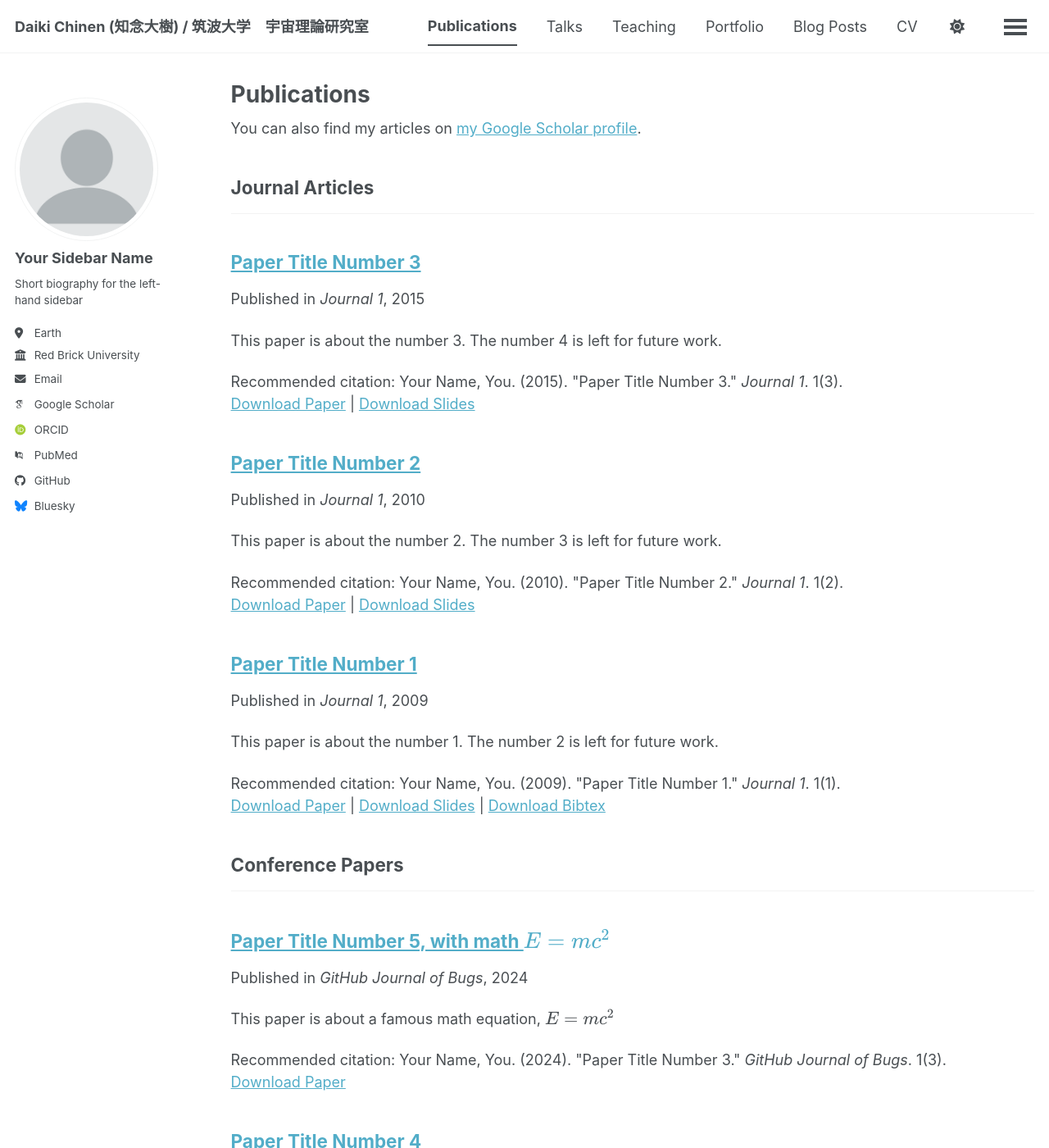
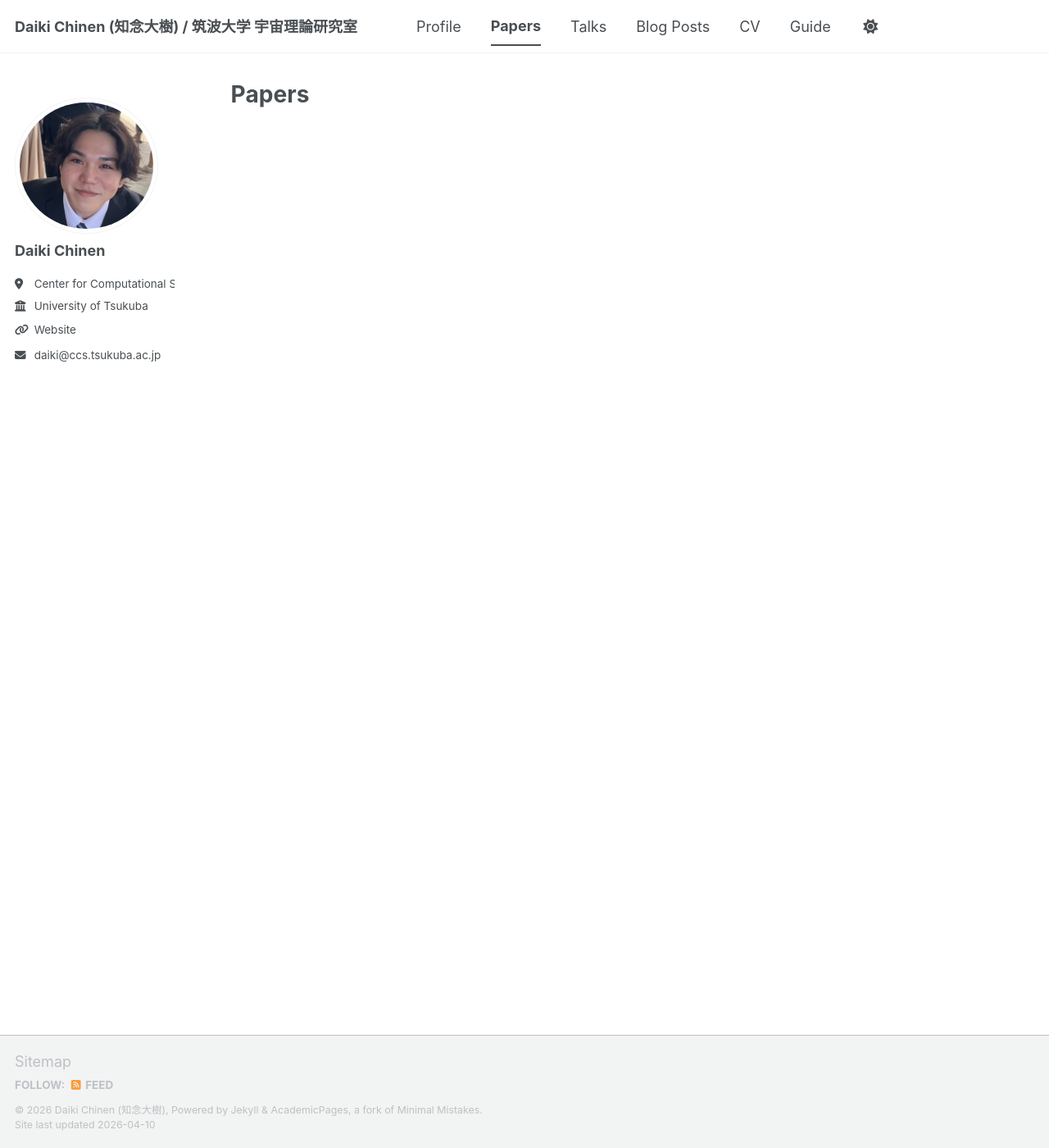
Before and after one commit to dai525/dai525.github.io, a Jekyll site: the page built from _pages/papers.html, in a window 1280 px wide and 1400 px high. Shown: the whole window at 82% size. Built offline with Jekyll 4.4.1, drawn with Linux system fonts in a browser that asks for light colours; some web fonts are replaced; a script bundle is joined from its source files by our own code; library files that are not in the unit come from our copies; some of the changed text lies outside the part shown.

Commit message:
Customize academic website

```diff
--- a/_config.yml
+++ b/_config.yml
@@ -9,10 +9,10 @@
 # Basic Site Settings
 locale                   : "en-US"
 site_theme               : "default" # The available themes options are "default", "air", "sunrise", "mint", "dirt" and "contrast"
-title                    : "Daiki Chinen (知念大樹) / 筑波大学　宇宙理論研究室"
+title                    : "Daiki Chinen (知念大樹) / 筑波大学 宇宙理論研究室"
 title_separator          : "-"
 name                     : &name "Daiki Chinen (知念大樹)"
-description              : &description "Your Name's academic portfolio"   # Update this with a general description of your site, this is the default if not overridden by a page
+description              : &description "Personal academic website of Daiki Chinen"   # Update this with a general description of your site, this is the default if not overridden by a page
 url                      : https://academicpages.github.io # The base hostname & protocol for your site e.g. "https://[your GitHub username].github.io",
                                                            # or if you already have some other page hosted on Github then use "https://[your GitHub username].github.io/[Your Repo Name]"
 baseurl                  : "" # the subpath of your site, e.g. "/blog"
@@ -23,25 +23,24 @@ repository               : "academicpages/academicpages.github.io"
 #               Additional customization can be done by editing /_includes/author-profile.html
 author:
   # Biographic information
-  avatar           : "profile.png"
-  name             : "Your Sidebar Name"
+  avatar           : "profile.jpeg"
+  name             : "Daiki Chinen"
   pronouns         : # example: "she/her"
-  bio              : "Short biography for the left-hand sidebar"
-  location         : "Earth"
-  employer         : "Red Brick University"
-  uri              : # URL
-  email            : "none@example.org"
+  bio              : ""
+  location         : "Center for Computational Sciences"
+  employer         : "University of Tsukuba"
+  uri              : https://www2.ccs.tsukuba.ac.jp/Astro/home/ja/
+  email            : "daiki@ccs.tsukuba.ac.jp"
 
   # Academic websites
   academia         : # URL
   arxiv            : # URL - Update with the correct link to your profile
-  googlescholar    : "https://scholar.google.com/citations?user=PS_CX0AAAAAJ"
   inspire-hep      : # URL
   impactstory      : # URL
-  orcid            : "https://orcid.org/yourorcidurl"
+  orcid            : #"https://orcid.org/yourorcidurl"
   semantic         : # URL
   ssrn             : # URL
-  pubmed           : "https://www.ncbi.nlm.nih.gov/pubmed/?term=john+snow"
+  pubmed           : #"https://www.ncbi.nlm.nih.gov/pubmed/?term=john+snow"
   researchgate     : # URL
   scopus           : # URL
   zotero           : # URL
@@ -51,13 +50,13 @@ author:
   bitbucket        : # Username - Update with your username on the site
   codepen          : # Username
   dribbble         : # Username
-  github           : "academicpages"
+  github           : #"academicpages"
   kaggle           : # Username
   stackoverflow    : # User number or user number and name (i.e., use "1" or "1/jeff-atwood")
 
   # Social media
   artstation       : # Username
-  bluesky          : "bsky.app" # Replace this with you Bluesky username
+  bluesky          : # # Replace this with you Bluesky username
   facebook         : # Username
   flickr           : # Username
   foursquare       : # Username
@@ -221,9 +220,6 @@ kramdown:
 
 # These settings control the types of collections used by the template
 collections:
-  teaching:
-    output: true
-    permalink: /:collection/:path/
   publications:
     output: true
     permalink: /:collection/:path/
@@ -255,15 +251,6 @@ defaults:
     values:
       layout: single
       author_profile: true
-  # _teaching
-  - scope:
-      path: ""
-      type: teaching
-    values:
-      layout: single
-      author_profile: true
-      share: true
-      comments: true
   # _publications
   - scope:
       path: ""
--- a/_includes/author-profile.html
+++ b/_includes/author-profile.html
@@ -34,8 +34,15 @@
         <li><a href="{{ author.uri }}"><i class="fas fa-fw fa-link icon-pad-right" aria-hidden="true"></i>{{ site.data.ui-text[site.locale].website_label | default: "Website" }}</a></li>
       {% endif %}
       {% if author.email %}
-        <li><a href="mailto:{{ author.email }}"><i class="fas fa-fw fa-envelope icon-pad-right" aria-hidden="true"></i>{{ site.data.ui-text[site.locale].email_label | default: "Email" }}</a></li>
+      <li>
+        <a href="#"
+           onclick="navigator.clipboard.writeText('{{ author.email }}').then(() => alert('メールアドレスをコピーしました')); return false;">
+        <i class="fas fa-fw fa-envelope icon-pad-right" aria-hidden="true"></i>{{ author.email }}
+        </a>
+      </li>
       {% endif %}
+
+
 
       <!-- Font Awesome and Academicons icons / Academic websites -->
       {% if author.academia %}
--- a/_pages/publications.html
+++ b/_pages/papers.html
@@ -1,7 +1,7 @@
 ---
 layout: archive
-title: "Publications"
-permalink: /publications/
+title: "Papers"
+permalink: /papers/
 author_profile: true
 ---
 
--- a/_pages/portfolio.html
+++ b/_pages/profile.html
@@ -1,7 +1,7 @@
 ---
 layout: archive
-title: "Portfolio"
-permalink: /portfolio/
+title: "Profile"
+permalink: /profile/
 author_profile: true
 ---
 
--- a/_publications/2009-10-01-paper-title-number-1.md
+++ /dev/null
@@ -1,14 +0,0 @@
----
-title: "Paper Title Number 1"
-collection: publications
-category: manuscripts
-permalink: /publication/2009-10-01-paper-title-number-1
-excerpt: 'This paper is about the number 1. The number 2 is left for future work.'
-date: 2009-10-01
-venue: 'Journal 1'
-slidesurl: 'https://academicpages.github.io/files/slides1.pdf'
-paperurl: 'https://academicpages.github.io/files/paper1.pdf'
-bibtexurl: 'https://academicpages.github.io/files/bibtex1.bib'
-citation: 'Your Name, You. (2009). &quot;Paper Title Number 1.&quot; <i>Journal 1</i>. 1(1).'
----
-The contents above will be part of a list of publications, if the user clicks the link for the publication than the contents of section will be rendered as a full page, allowing you to provide more information about the paper for the reader. When publications are displayed as a single page, the contents of the above "citation" field will automatically be included below this section in a smaller font.
--- a/_publications/2010-10-01-paper-title-number-2.md
+++ /dev/null
@@ -1,14 +0,0 @@
----
-title: "Paper Title Number 2"
-collection: publications
-category: manuscripts
-permalink: /publication/2010-10-01-paper-title-number-2
-excerpt: 'This paper is about the number 2. The number 3 is left for future work.'
-date: 2010-10-01
-venue: 'Journal 1'
-slidesurl: 'https://academicpages.github.io/files/slides2.pdf'
-paperurl: 'https://academicpages.github.io/files/paper2.pdf'
-citation: 'Your Name, You. (2010). &quot;Paper Title Number 2.&quot; <i>Journal 1</i>. 1(2).'
----
-
-The contents above will be part of a list of publications, if the user clicks the link for the publication than the contents of section will be rendered as a full page, allowing you to provide more information about the paper for the reader. When publications are displayed as a single page, the contents of the above "citation" field will automatically be included below this section in a smaller font.
--- a/_publications/2015-10-01-paper-title-number-3.md
+++ /dev/null
@@ -1,14 +0,0 @@
----
-title: "Paper Title Number 3"
-collection: publications
-category: manuscripts
-permalink: /publication/2015-10-01-paper-title-number-3
-excerpt: 'This paper is about the number 3. The number 4 is left for future work.'
-date: 2015-10-01
-venue: 'Journal 1'
-slidesurl: 'https://academicpages.github.io/files/slides3.pdf'
-paperurl: 'https://academicpages.github.io/files/paper3.pdf'
-citation: 'Your Name, You. (2015). &quot;Paper Title Number 3.&quot; <i>Journal 1</i>. 1(3).'
----
-
-The contents above will be part of a list of publications, if the user clicks the link for the publication than the contents of section will be rendered as a full page, allowing you to provide more information about the paper for the reader. When publications are displayed as a single page, the contents of the above "citation" field will automatically be included below this section in a smaller font.
--- a/_publications/2025-06-08-paper-title-number-5.md
+++ /dev/null
@@ -1,13 +0,0 @@
----
-title: "Paper Title Number 5, with math $$E=mc^2$$"
-collection: publications
-category: conferences
-permalink: /publication/2024-02-17-paper-title-number-4
-excerpt: 'This paper is about a famous math equation, $$E=mc^2$$'
-date: 2024-02-17
-venue: 'GitHub Journal of Bugs'
-paperurl: 'https://academicpages.github.io/files/paper3.pdf'
-citation: 'Your Name, You. (2024). &quot;Paper Title Number 3.&quot; <i>GitHub Journal of Bugs</i>. 1(3).'
----
-
-Using [MathJax](https://www.mathjax.org/) in the description is supported - $$E=mc^2$$ - however, the use must be mindful that the default delimiters are `$$...$$` and `\\[...\\]` which differs from the `$...$` that is typically expected.
```
Also changed, not shown: _data/navigation.yml (+5 -7 lines), _publications/2024-02-17-paper-title-number-4.md (deleted, +0 -13 lines), _talks/2012-03-01-talk-1.md (deleted, +0 -11 lines), _talks/2013-03-01-tutorial-1.md (deleted, +0 -13 lines), _talks/2014-02-01-talk-2.md (deleted, +0 -13 lines), _talks/2014-03-01-talk-3.md (+3 -3 lines), _talks/2026-03-11_13-BHjet-1.md (added, +12 -0 lines), _teaching/2014-spring-teaching-1.md (deleted, +0 -20 lines), _teaching/2015-spring-teaching-2.md (deleted, +0 -20 lines), images/profile.jpeg (added), images/profile.png (deleted).
